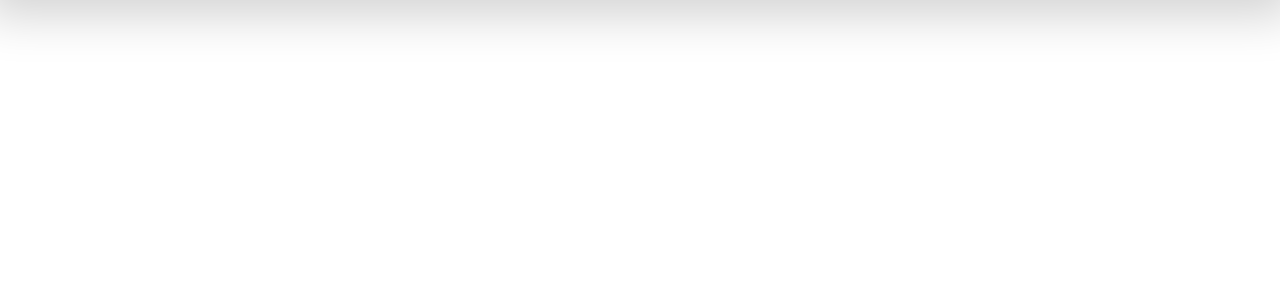
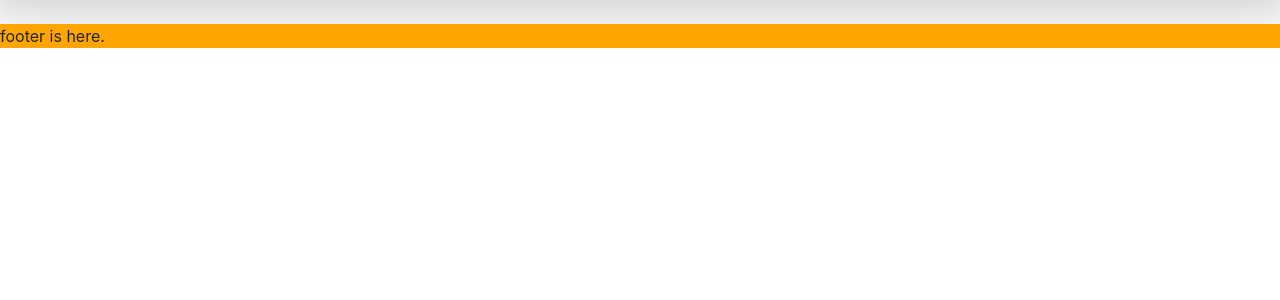
Before and after one commit to empedbookrentals/empedbookrentalswebsite, a Django app: page / in a window 1280 px wide. Shown: the part 117-417 px from the top of the page. Run offline with Django 3.2, Linux system fonts and the light colour scheme; some libraries are stand-ins or nearby versions.

```diff
--- a/Emped_books/Emped_booksite/templates/Emped_booksite/home.html
+++ b/Emped_books/Emped_booksite/templates/Emped_booksite/home.html
@@ -109,7 +109,7 @@
 		</div>
 
 		<footer style="background-color:orange;">
-
+			footer is here.
 		</footer>
 	</body>
 </html>
```
